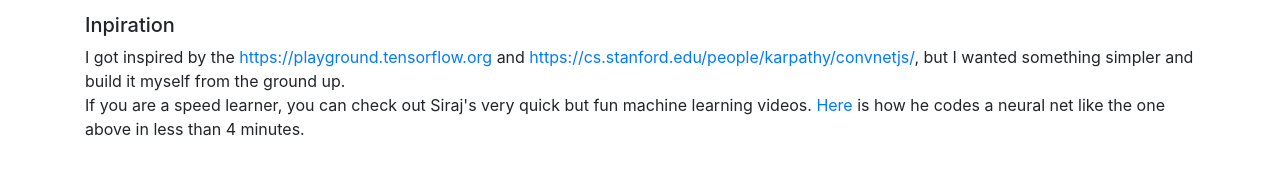
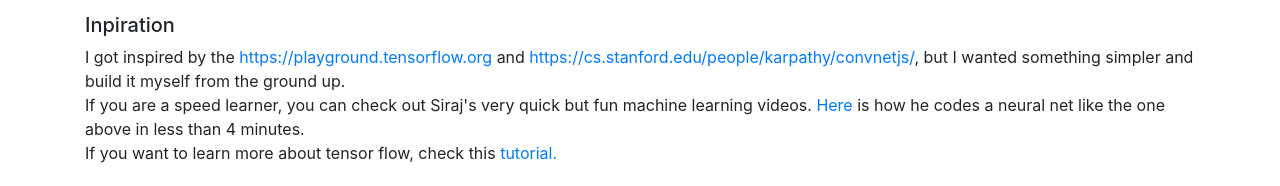
Before and after one commit to PetrKubes97/ts-neural-network, a website built with webpack: page index.html in a window 1280 px wide. Shown: the part 1881-2067 px from the top of the page. Built offline with nearby package versions, Linux system fonts and the light colour scheme.

Commit message:
add link

```diff
--- a/index.html
+++ b/index.html
@@ -215,8 +215,8 @@
         ground up.
         <br> If you are a speed learner, you can check out Siraj's very quick but fun machine learning videos.
         <a target="_blank" href="https://www.youtube.com/watch?v=h3l4qz76JhQ">Here</a> is how he codes a neural net
-        like the one above in less than 4 minutes.
-
+        like the one above in less than 4 minutes.<br>
+        If you want to learn more about tensor flow, check this <a href="https://www.guru99.com/tensorflow-tutorial.html">tutorial.</a>
       </p>
       <footer class="futter m-5" style="text-align: center;">
 
```
